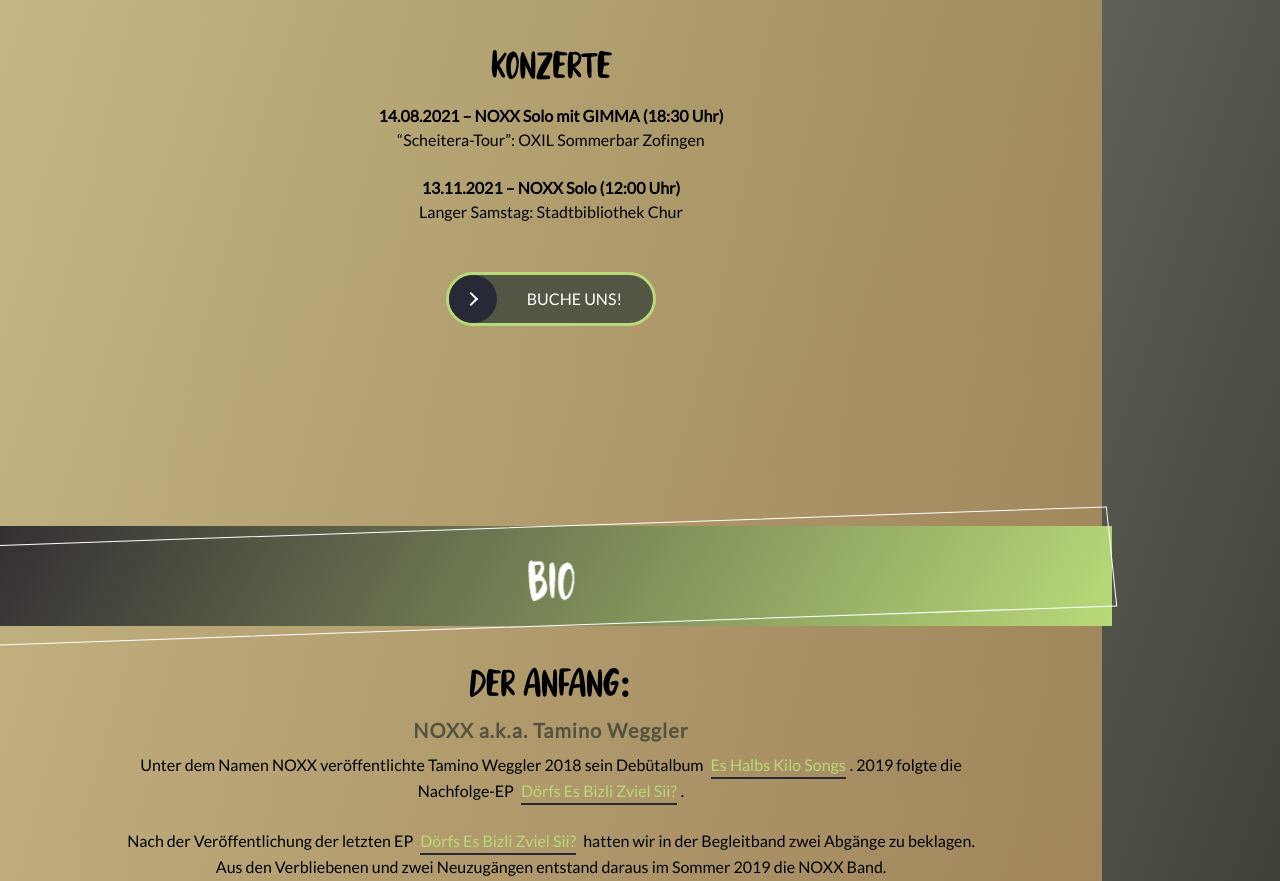
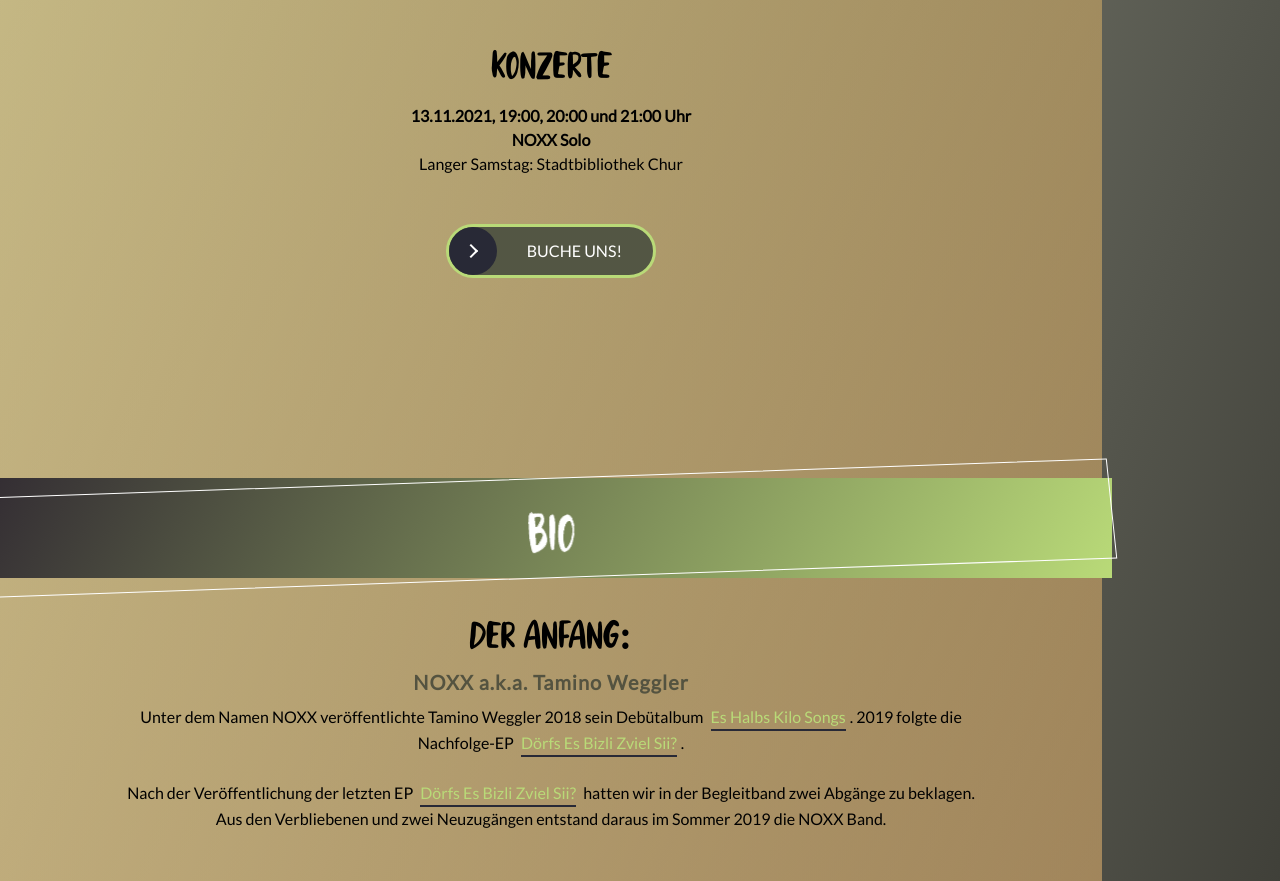
Before and after one commit to weeebr/noxx, a React (Create React App) app: page / in a window 1280 px wide. Shown: the part 2363-3244 px from the top of the page. Built offline with nearby package versions, Linux system fonts and the light colour scheme.

Commit message:
change concert details

```diff
--- a/src/pages/Musik.js
+++ b/src/pages/Musik.js
@@ -84,12 +84,7 @@ const Musik = forwardRef(({ openVideo }, ref) => {
       <h3>Konzerte</h3>
 
       <p>
-        <strong>14.08.2021 – NOXX Solo mit GIMMA (18:30 Uhr)</strong>
-        <br />“Scheitera-Tour”: OXIL Sommerbar Zofingen
-      </p>
-      <br />
-      <p>
-        <strong>13.11.2021 – NOXX Solo (12:00 Uhr)</strong>
+        <strong>13.11.2021, 19:00, 20:00 und 21:00 Uhr<br />NOXX Solo</strong>
         <br />Langer Samstag: Stadtbibliothek Chur
       </p>
       <br />
```
